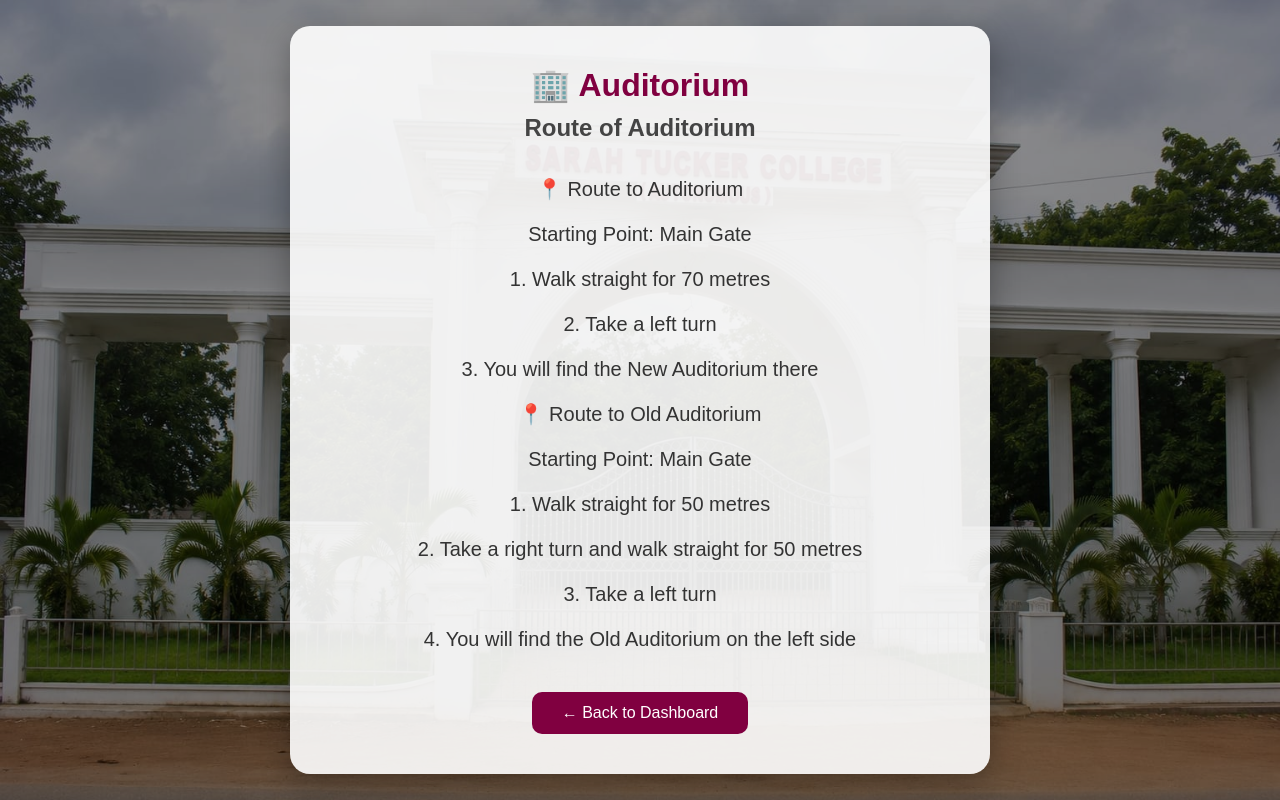
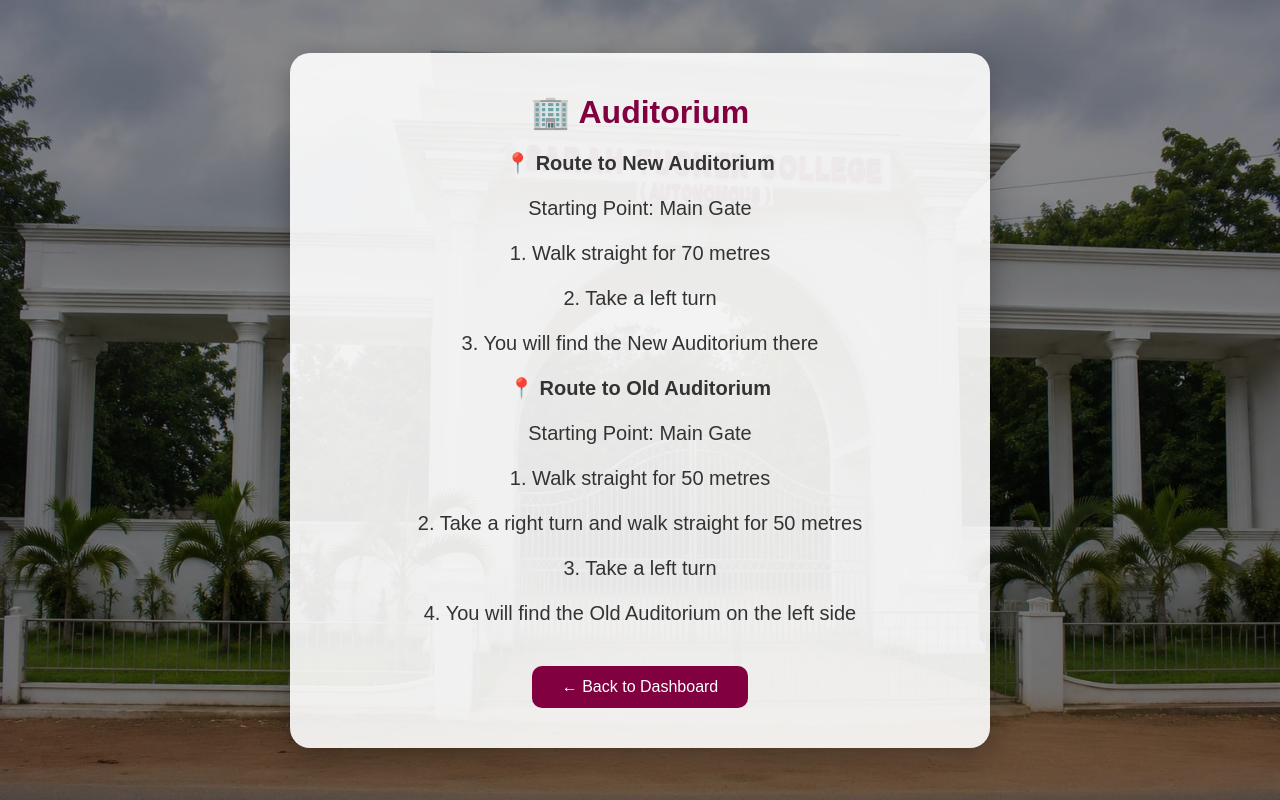
Before and after one commit to naveena-kannan-k/Smart-Campus-Navigation, a Flask app: page /auditorium in a window 1280 px wide. Run offline with Flask 3, Linux system fonts and the light colour scheme.

Commit message:
Update auditorium.html

```diff
--- a/templates/auditorium.html
+++ b/templates/auditorium.html
@@ -7,9 +7,8 @@
     <body>
         <div class="dashboard-box">
             <h1> 🏢 Auditorium</h1>
-            <h2>    Route of  Auditorium</h2>
             <p>
-                📍 Route to Auditorium </p>
+                <b>📍 Route to  New Auditorium</b> </p>
 
 <p> Starting Point: Main Gate</p>
 
@@ -17,7 +16,7 @@
 <p>2. Take a left turn</p>
 <p>3. You will find the New Auditorium there</p>
 
-         <p>  📍 Route to Old Auditorium </p>
+         <p>  <b>📍 Route to Old Auditorium </b></p>
 
 <p>Starting Point: Main Gate</p>
 
```
